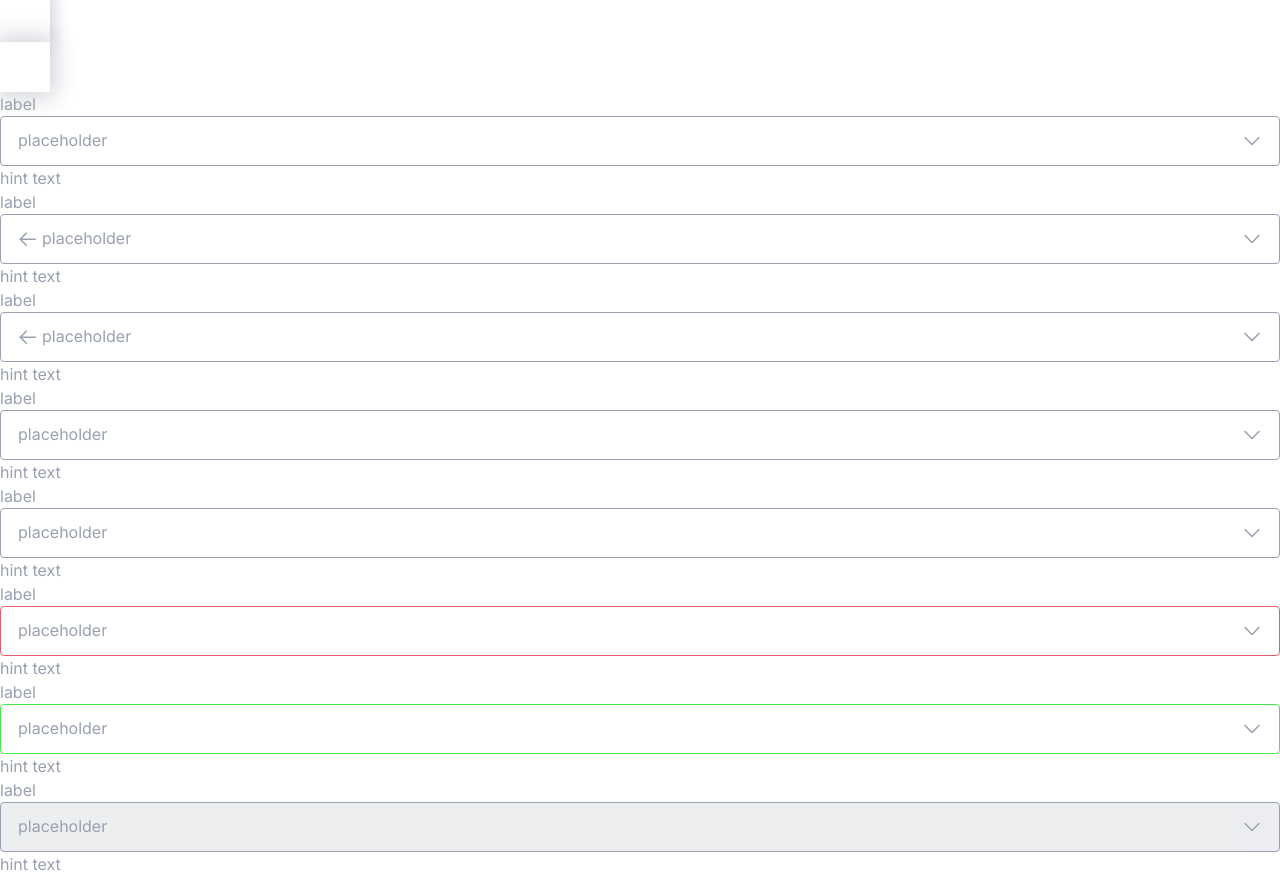
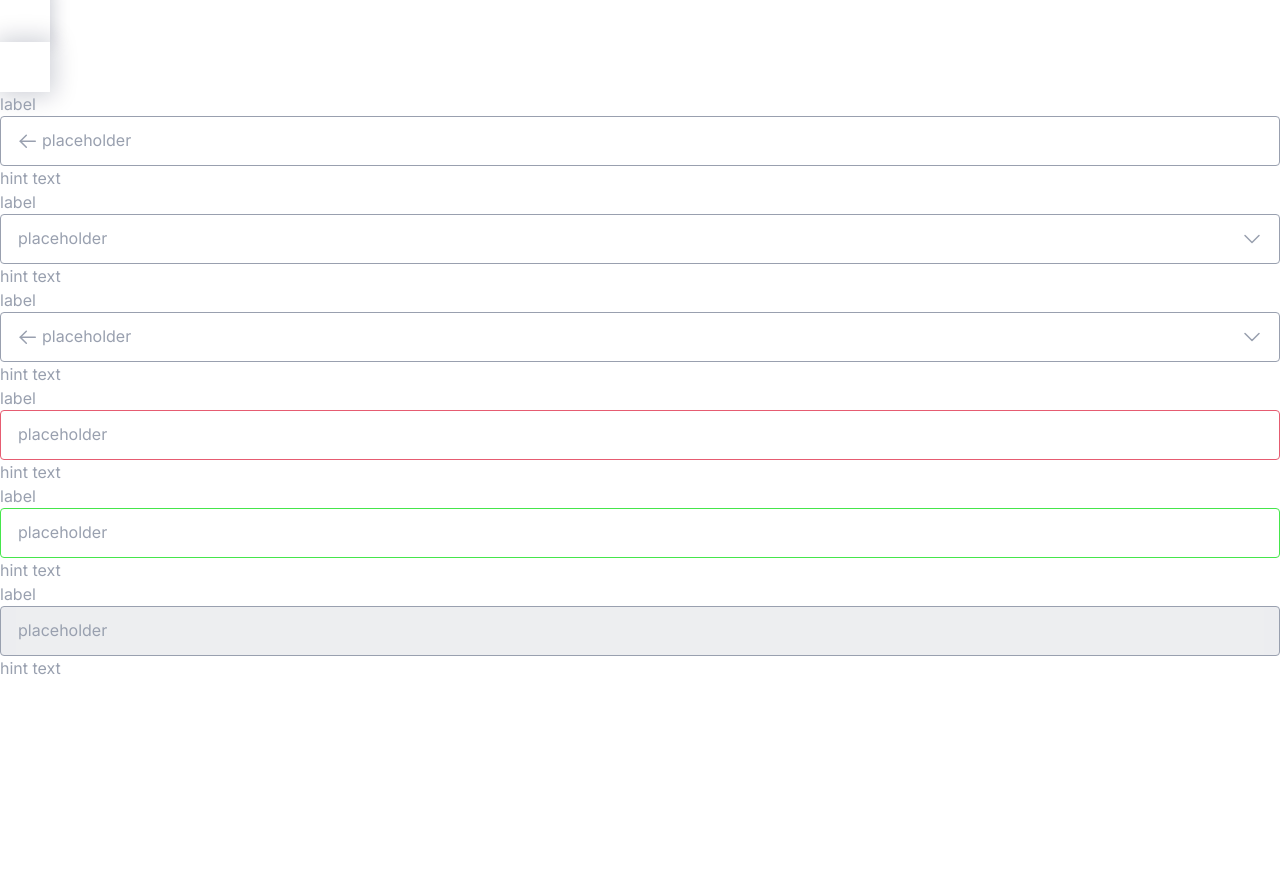
Before and after one commit to rLukoyanov/pp, a React (Create React App) app: page / in a window 1280 px wide. Shown: the part 680-1556 px from the top of the page. After the commit the page ends 1360 px from the top, so only its background shows below. Built offline with nearby package versions, Linux system fonts and the light colour scheme.

Commit message:
add right icon param

```diff
--- a/src/App.tsx
+++ b/src/App.tsx
@@ -21,11 +21,9 @@ function App() {
       <div className={`${styles.block} ${styles.elevetion8}`}></div>
       <div className={`${styles.block} ${styles.elevetion16}`}></div>
       <div className={`${styles.block} ${styles.elevetion24}`}></div>
-      <Input status="default" />
-      <Input status="default" leftIcon/>
-      <Input status="default" leftIcon/>
-      <Input status="default" />
-      <Input status="default" />
+      <Input status="default" leftIcon />
+      <Input status="default" rightIcon />
+      <Input status="default" leftIcon rightIcon />
       <Input status="error" />
       <Input status="success" />
       <Input status="success" disabled />
--- a/src/components/common/Input/Input.tsx
+++ b/src/components/common/Input/Input.tsx
@@ -9,6 +9,7 @@ export default function Input({
   status = "default",
   disabled = false,
   leftIcon = false,
+  rightIcon = false,
 }) {
   const [focused, setFocused] = useState(false);
   const onFocus = () => setFocused(true);
@@ -32,7 +33,10 @@ export default function Input({
   }
 
   if (leftIcon === true) {
-    inputStyles = `${styles.input} ${styles.left}`;
+    inputStyles = inputStyles + " " + styles.left;
+  }
+  if (rightIcon === true) {
+    inputStyles = inputStyles + " " + styles.right;
   }
 
   return (
@@ -54,7 +58,7 @@ export default function Input({
           type="text"
           disabled={disabled}
         />
-        <img alt="inputDownArrow" src={InputDownArrow} />
+        {rightIcon ? <img alt="inputDownArrow" src={InputDownArrow} /> : <></>}
       </div>
       <div className={styles.hint}>hint text</div>
     </div>
```
